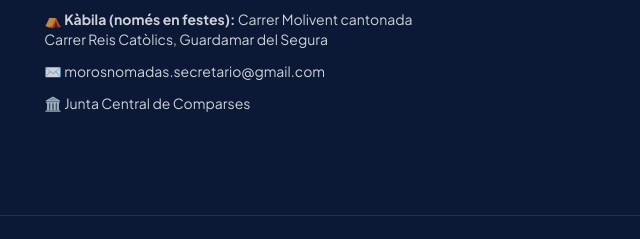
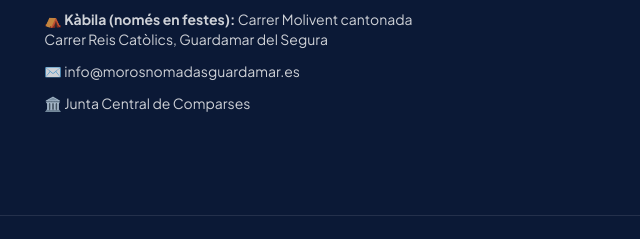
Before and after one commit to ShaneGooseman/MorosNomadas, a plain HTML site: page index.html in a window 1280 px wide. Shown: the part 4684-4923 px from the top of the page, 409-1049 px from the left. Drawn offline with nearby package versions, Linux system fonts and the light colour scheme.

Commit message:
Update contact email to info@morosnomadasguardamar.es

```diff
--- a/index.html
+++ b/index.html
@@ -39,7 +39,7 @@
     "legalName": "Asociación MOROS NOMADAS DE GUARDAMAR DEL SEGURA",
     "taxID": "G53092664",
     "foundingDate": "1979",
-    "email": "morosnomadas.secretario@gmail.com",
+    "email": "info@morosnomadasguardamar.es",
     "logo": "https://jcguardamar.com/wp-content/uploads/2024/06/Escudo_Nomadas.jpg",
     "image": "https://jcguardamar.com/wp-content/uploads/2024/06/SAHARINAS-scaled.jpg",
     "description": "Asociación cultural y festera perteneciente al Bando Moro de las fiestas de Moros y Cristianos de Guardamar del Segura, fundada en 1979.",
@@ -121,7 +121,7 @@
           <button type="button" onclick="setLanguage('en')" data-lang-btn="en" class="lang-btn px-2.5 py-1 rounded-full transition text-white/80 hover:text-white">EN</button>
         </div>
 
-        <a href="mailto:morosnomadas.secretario@gmail.com?subject=Solicitud%20para%20hacerme%20N%C3%B3mada" data-i18n="nav_cta" class="inline-flex items-center px-4 py-2 rounded-full bg-gold text-royalDark font-semibold text-xs sm:text-sm hover:bg-amber-300 transition shadow shrink-0">
+        <a href="mailto:info@morosnomadasguardamar.es?subject=Solicitud%20para%20hacerme%20N%C3%B3mada" data-i18n="nav_cta" class="inline-flex items-center px-4 py-2 rounded-full bg-gold text-royalDark font-semibold text-xs sm:text-sm hover:bg-amber-300 transition shadow shrink-0">
           Hazte Nómada
         </a>
       </div>
@@ -446,7 +446,7 @@
           <ul class="space-y-3 text-sm text-white/80">
             <li data-i18n-html="contact_sede">📍 <strong>Sede:</strong> «Casa del Mar», C/ Colón 32, 2º, Guardamar del Segura (Alicante) 03140</li>
             <li data-i18n-html="contact_kabila">⛺ <strong>Kábila (solo en fiestas):</strong> Calle Molivent esq. Calle Reyes Católicos, Guardamar del Segura</li>
-            <li>✉️ <a href="mailto:morosnomadas.secretario@gmail.com" class="hover:text-gold transition">morosnomadas.secretario@gmail.com</a></li>
+            <li>✉️ <a href="mailto:info@morosnomadasguardamar.es" class="hover:text-gold transition">info@morosnomadasguardamar.es</a></li>
             <li>🏛️ <a href="https://jcguardamar.com/" target="_blank" rel="noopener" data-i18n="contact_jc" class="hover:text-gold transition">Junta Central de Comparsas</a></li>
           </ul>
         </div>
```
Also changed, not shown: 1 other file.
